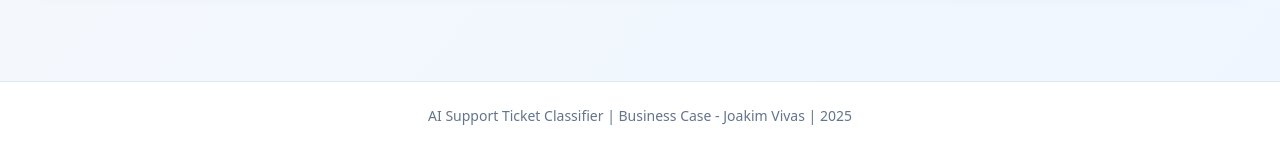
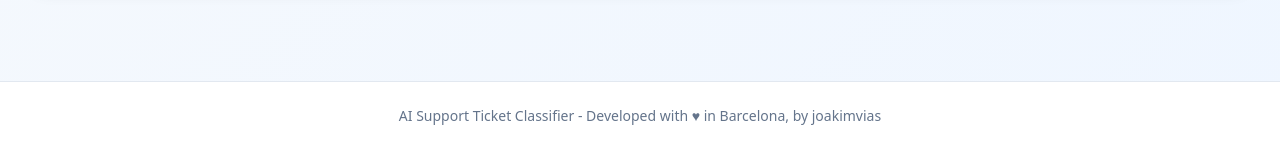
Before and after one commit to joakimvivas/ai-ticket-classifier, a FastAPI app: page / in a window 1280 px wide. Shown: the part 1328-1478 px from the top of the page. Run offline with FastAPI, Linux system fonts and the light colour scheme; parts of the project's set-up code (start-up, migrations or seed data) failed here and were passed over; some libraries are stand-ins or nearby versions.

Commit message:
Changed footer

```diff
--- a/app/templates/base.html
+++ b/app/templates/base.html
@@ -60,7 +60,7 @@
     <!-- Footer -->
     <footer class="mt-16 py-6 border-t border-slate-200 bg-white">
         <div class="max-w-7xl mx-auto px-4 sm:px-6 lg:px-8 text-center text-sm text-slate-500">
-            <p>AI Support Ticket Classifier | Business Case - Joakim Vivas | 2025</p>
+            <p> AI Support Ticket Classifier - Developed with ♥ in Barcelona, by <a href="https://joakimvivas.com/" target="_blank">joakimvias</a></p>
         </div>
     </footer>
 
```
